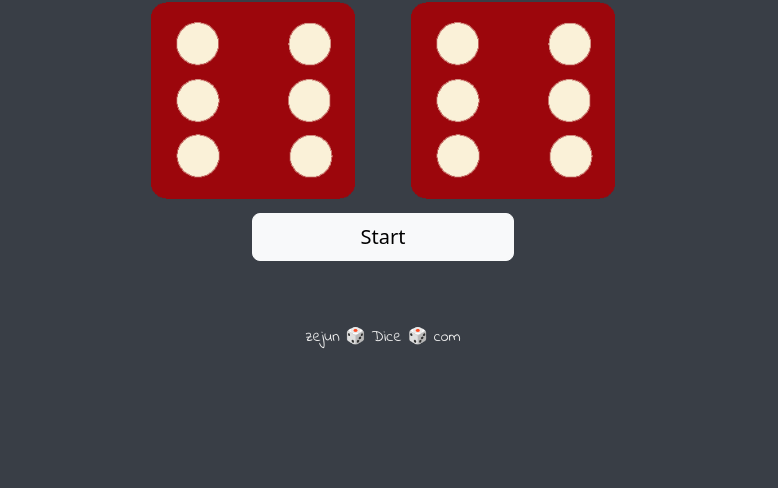
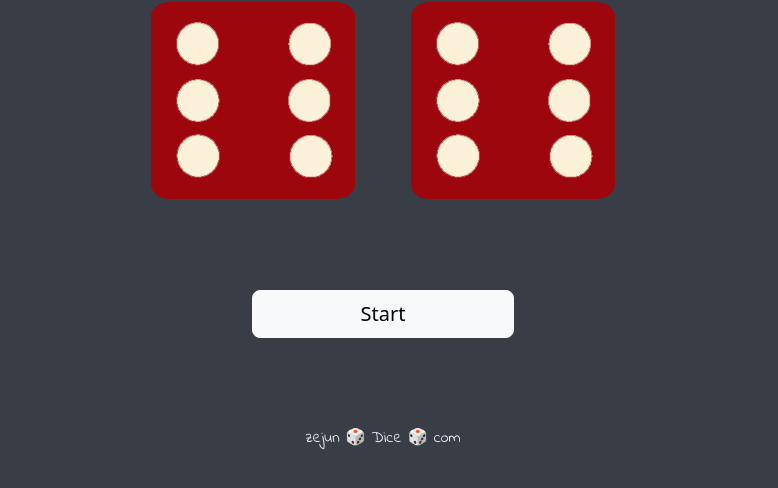
Before and after one commit to ZejunZhou/Dice-Game, a plain HTML site: page dicee.html in a window 1280 px wide. Shown: the part 260-748 px from the top of the page, without its empty margins (257-1035 px from the left). Drawn offline with nearby package versions, Linux system fonts and the light colour scheme.

Commit message:
updating the margin of the button

```diff
--- a/styles.css
+++ b/styles.css
@@ -49,5 +49,5 @@ footer {
 .startButton{
   display: block;
   width: 30%;
-  margin: 10px auto;
+  margin: 10% auto;
 }
```
